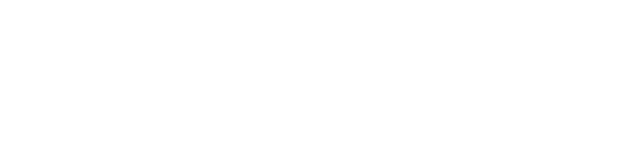
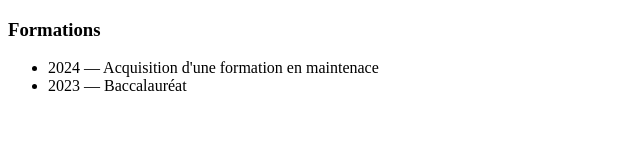
Before and after one commit to Matteo065/git-mon-cv, a plain HTML site: page index.html in a window 1280 px wide. Shown: the whole page, without its empty margins (0-640 px from the left). Drawn offline with Linux system fonts and the light colour scheme.

Commit message:
mise en place de la section formation

```diff
--- a/index.html
+++ b/index.html
@@ -7,6 +7,13 @@
     <title>MON CV</title>
 </head>
 <body>
+   <section id="formations">
+    <h3>Formations</h3>
+    <ul>
+        <li>2024 — Acquisition d'une formation en maintenace</li>
+        <li>2023 — Baccalauréat</li>
+    </ul>
+</section>
 
    <footer>
 
```
